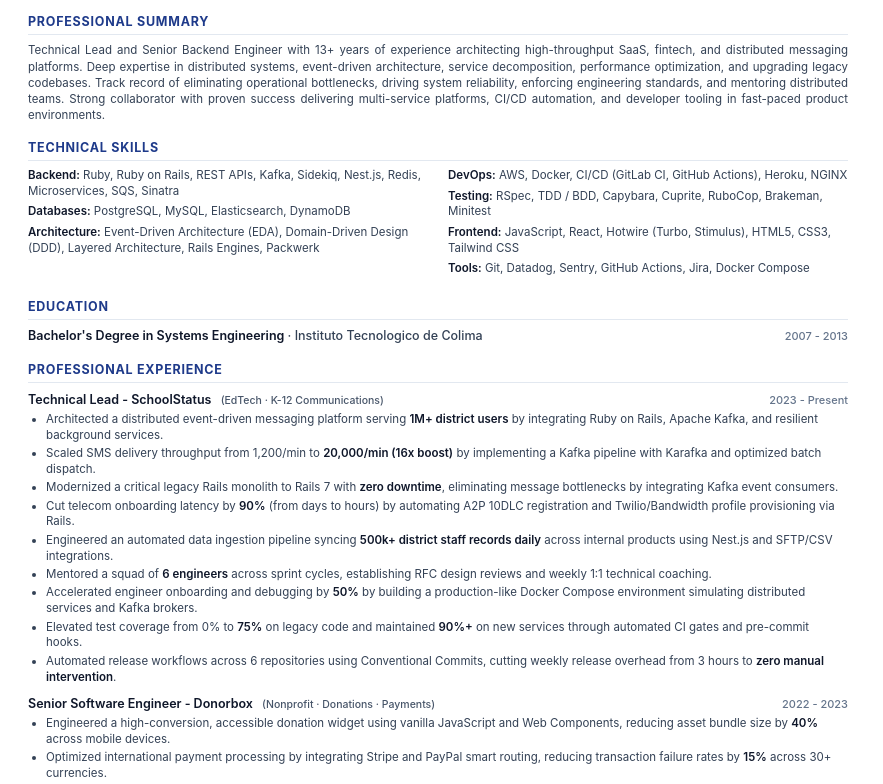
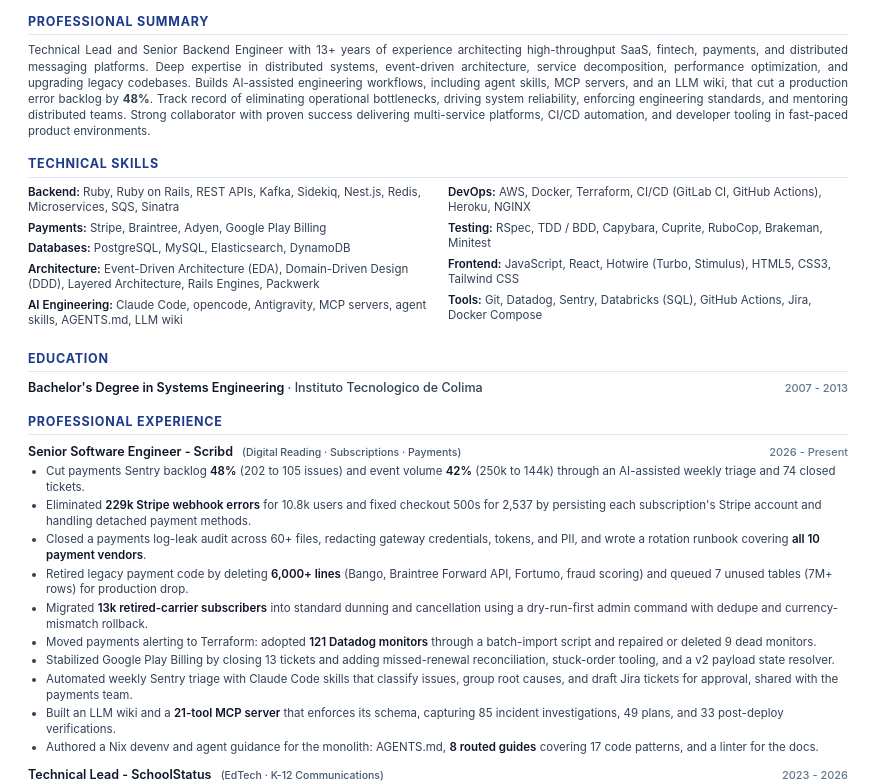
Before and after one commit to cesargomez89/resume, a website: page cv/index.html in a window 1280 px wide. Shown: the part 102-886 px from the top of the page, without its empty margins (0-883 px from the left). Drawn offline with Linux system fonts and the light colour scheme.

Commit message:
feat: add new position

```diff
--- a/cv/index.html
+++ b/cv/index.html
@@ -30,8 +30,9 @@
     <section>
       <h2>Professional Summary</h2>
       <p class="summary-text">
-        Technical Lead and Senior Backend Engineer with 13+ years of experience architecting high-throughput SaaS, fintech, and distributed messaging platforms.
+        Technical Lead and Senior Backend Engineer with 13+ years of experience architecting high-throughput SaaS, fintech, payments, and distributed messaging platforms.
         Deep expertise in distributed systems, event-driven architecture, service decomposition, performance optimization, and upgrading legacy codebases.
+        Builds AI-assisted engineering workflows, including agent skills, MCP servers, and an LLM wiki, that cut a production error backlog by <strong>48%</strong>.
         Track record of eliminating operational bottlenecks, driving system reliability, enforcing engineering standards, and mentoring distributed teams.
         Strong collaborator with proven success delivering multi-service platforms, CI/CD automation, and developer tooling in fast-paced product environments.
       </p>
@@ -43,14 +44,16 @@
       <div class="skills-grid">
         <div class="skills-col">
           <p><strong>Backend:</strong> Ruby, Ruby on Rails, REST APIs, Kafka, Sidekiq, Nest.js, Redis, Microservices, SQS, Sinatra</p>
+          <p><strong>Payments:</strong> Stripe, Braintree, Adyen, Google Play Billing</p>
           <p><strong>Databases:</strong> PostgreSQL, MySQL, Elasticsearch, DynamoDB</p>
           <p><strong>Architecture:</strong> Event-Driven Architecture (EDA), Domain-Driven Design (DDD), Layered Architecture, Rails Engines, Packwerk</p>
+          <p><strong>AI Engineering:</strong> Claude Code, opencode, Antigravity, MCP servers, agent skills, AGENTS.md, LLM wiki</p>
         </div>
         <div class="skills-col">
-          <p><strong>DevOps:</strong> AWS, Docker, CI/CD (GitLab CI, GitHub Actions), Heroku, NGINX</p>
+          <p><strong>DevOps:</strong> AWS, Docker, Terraform, CI/CD (GitLab CI, GitHub Actions), Heroku, NGINX</p>
           <p><strong>Testing:</strong> RSpec, TDD / BDD, Capybara, Cuprite, RuboCop, Brakeman, Minitest</p>
           <p><strong>Frontend:</strong> JavaScript, React, Hotwire (Turbo, Stimulus), HTML5, CSS3, Tailwind CSS</p>
-          <p><strong>Tools:</strong> Git, Datadog, Sentry, GitHub Actions, Jira, Docker Compose</p>
+          <p><strong>Tools:</strong> Git, Datadog, Sentry, Databricks (SQL), GitHub Actions, Jira, Docker Compose</p>
         </div>
       </div>
     </section>
@@ -71,8 +74,28 @@
 
       <div class="job">
         <h3>
+          <span>Senior Software Engineer - Scribd <span class="industry-tag">(Digital Reading · Subscriptions · Payments)</span></span>
+          <span class="date">2026 - Present</span>
+        </h3>
+
+        <ul>
+          <li>Cut payments Sentry backlog <strong>48%</strong> (202 to 105 issues) and event volume <strong>42%</strong> (250k to 144k) through an AI-assisted weekly triage and 74 closed tickets.</li>
+          <li>Eliminated <strong>229k Stripe webhook errors</strong> for 10.8k users and fixed checkout 500s for 2,537 by persisting each subscription's Stripe account and handling detached payment methods.</li>
+          <li>Closed a payments log-leak audit across 60+ files, redacting gateway credentials, tokens, and PII, and wrote a rotation runbook covering <strong>all 10 payment vendors</strong>.</li>
+          <li>Retired legacy payment code by deleting <strong>6,000+ lines</strong> (Bango, Braintree Forward API, Fortumo, fraud scoring) and queued 7 unused tables (7M+ rows) for production drop.</li>
+          <li>Migrated <strong>13k retired-carrier subscribers</strong> into standard dunning and cancellation using a dry-run-first admin command with dedupe and currency-mismatch rollback.</li>
+          <li>Moved payments alerting to Terraform: adopted <strong>121 Datadog monitors</strong> through a batch-import script and repaired or deleted 9 dead monitors.</li>
+          <li>Stabilized Google Play Billing by closing 13 tickets and adding missed-renewal reconciliation, stuck-order tooling, and a v2 payload state resolver.</li>
+          <li>Automated weekly Sentry triage with Claude Code skills that classify issues, group root causes, and draft Jira tickets for approval, shared with the payments team.</li>
+          <li>Built an LLM wiki and a <strong>21-tool MCP server</strong> that enforces its schema, capturing 85 incident investigations, 49 plans, and 33 post-deploy verifications.</li>
+          <li>Authored a Nix devenv and agent guidance for the monolith: AGENTS.md, <strong>8 routed guides</strong> covering 17 code patterns, and a linter for the docs.</li>
+        </ul>
+      </div>
+
+      <div class="job page-break-before">
+        <h3>
           <span>Technical Lead - SchoolStatus <span class="industry-tag">(EdTech · K-12 Communications)</span></span>
-          <span class="date">2023 - Present</span>
+          <span class="date">2023 - 2026</span>
         </h3>
 
         <ul>
@@ -88,7 +111,7 @@
         </ul>
       </div>
 
-      <div class="job page-break-before">
+      <div class="job">
         <h3>
           <span>Senior Software Engineer - Donorbox <span class="industry-tag">(Nonprofit · Donations · Payments)</span></span>
           <span class="date">2022 - 2023</span>
--- a/cv/style.css
+++ b/cv/style.css
@@ -28,6 +28,7 @@
   /* Spacing */
   --page-padding-y: 22px;
   --page-padding-x: 28px;
+  --print-edge-gap: 2px;      /* keeps right-aligned text off the PDF clip edge */
 }
 
 /* ============================================================
@@ -243,7 +244,7 @@
 /* Print Overrides */
 @media print {
   body {
-    padding: 0;
+    padding: 0 var(--print-edge-gap) 0 0;
     max-width: 100%;
   }
 
```
Also changed, not shown: README.md.
